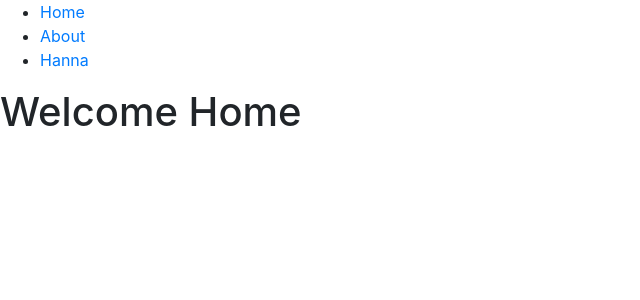
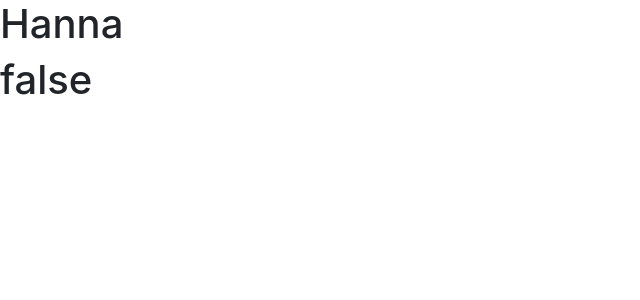
Before and after one commit to hannaalemu/react-crashcourse, a React (Create React App) app in the folder practice/: page / in a window 1280 px wide. Shown: the top 300 px of the page, without its empty margins (0-640 px from the left). Built offline with nearby package versions, Linux system fonts and the light colour scheme.

Commit message:
typechecking with proptypes

```diff
--- a/practice/package.json
+++ b/practice/package.json
@@ -7,6 +7,7 @@
     "@testing-library/react": "^9.4.0",
     "@testing-library/user-event": "^7.2.1",
     "bootstrap": "^4.4.1",
+    "prop-types": "^15.7.2",
     "react": "^16.12.0",
     "react-bootstrap": "^1.0.0-beta.16",
     "react-dom": "^16.12.0",
--- /dev/null
+++ b/practice/src/components/refs.js
@@ -0,0 +1,29 @@
+import React, {Component} from 'react';
+import PropTypes from 'prop-types';
+
+//Proptypes checks properties and validates its types
+
+const Test = (props) => {
+    return(
+        <>
+        <h1>{props.str}</h1>
+        <h1>{(props.bool  ? 'props.bool' : 'false')}</h1>
+        </>
+    )
+}
+Test.propTypes = {
+    str: PropTypes.string,
+    bool: PropTypes.bool
+}
+class App extends Component {
+    render() {
+        return (
+            <div className="App">
+                <Test str={"Hanna"}
+                bool={false} />
+            </div>
+        )
+    }
+}
+
+export default App;
--- a/practice/src/components/router.js
+++ b/practice/src/components/router.js
@@ -13,7 +13,7 @@ class App extends Component {
     render() {
         return(
             <Router>
-                <div className="App">
+                <div className="Appp">
                     <ul>
 
                     <li><NavLink to="/">Home</NavLink></li>
--- a/practice/src/index.js
+++ b/practice/src/index.js
@@ -1,5 +1,5 @@
 import React from 'react';
 import ReactDOM from 'react-dom';
-import App from './components/router';
+import App from './components/refs';
 
 ReactDOM.render(<App />, document.getElementById('root'));
```
